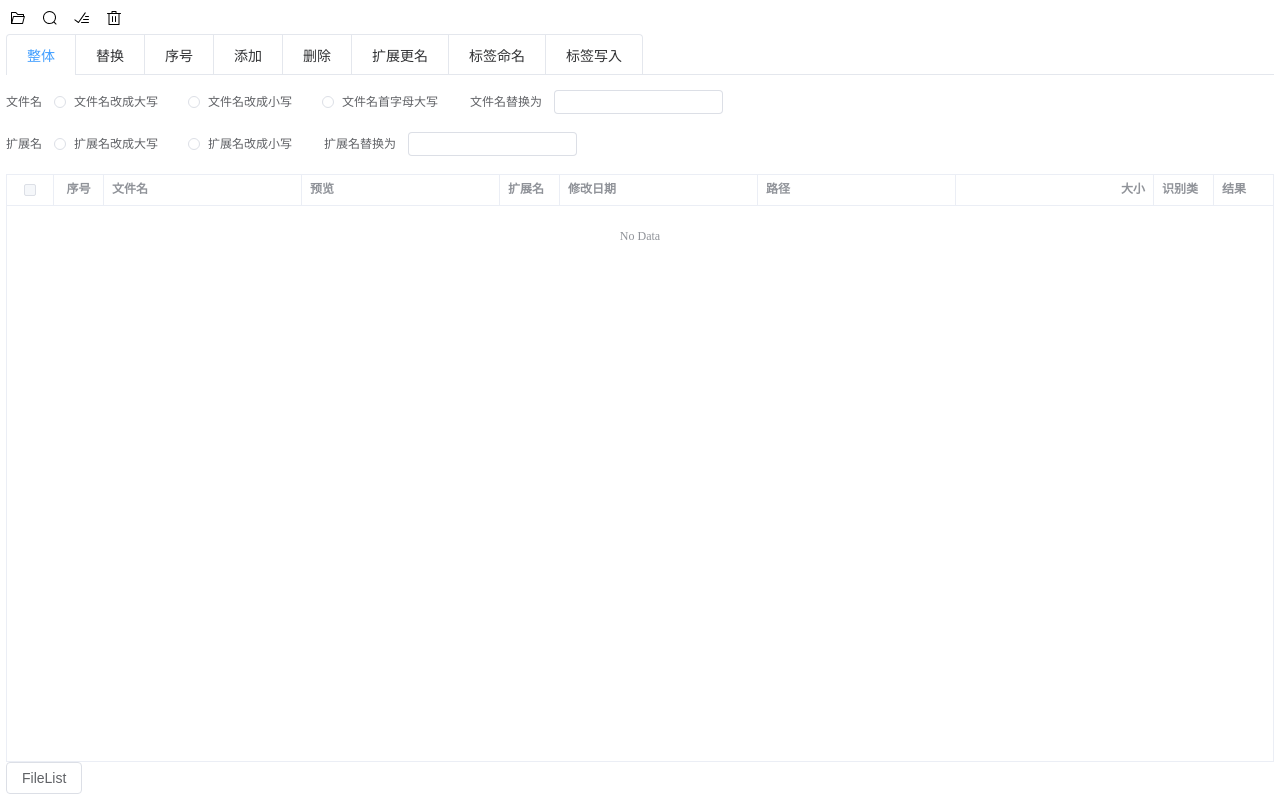
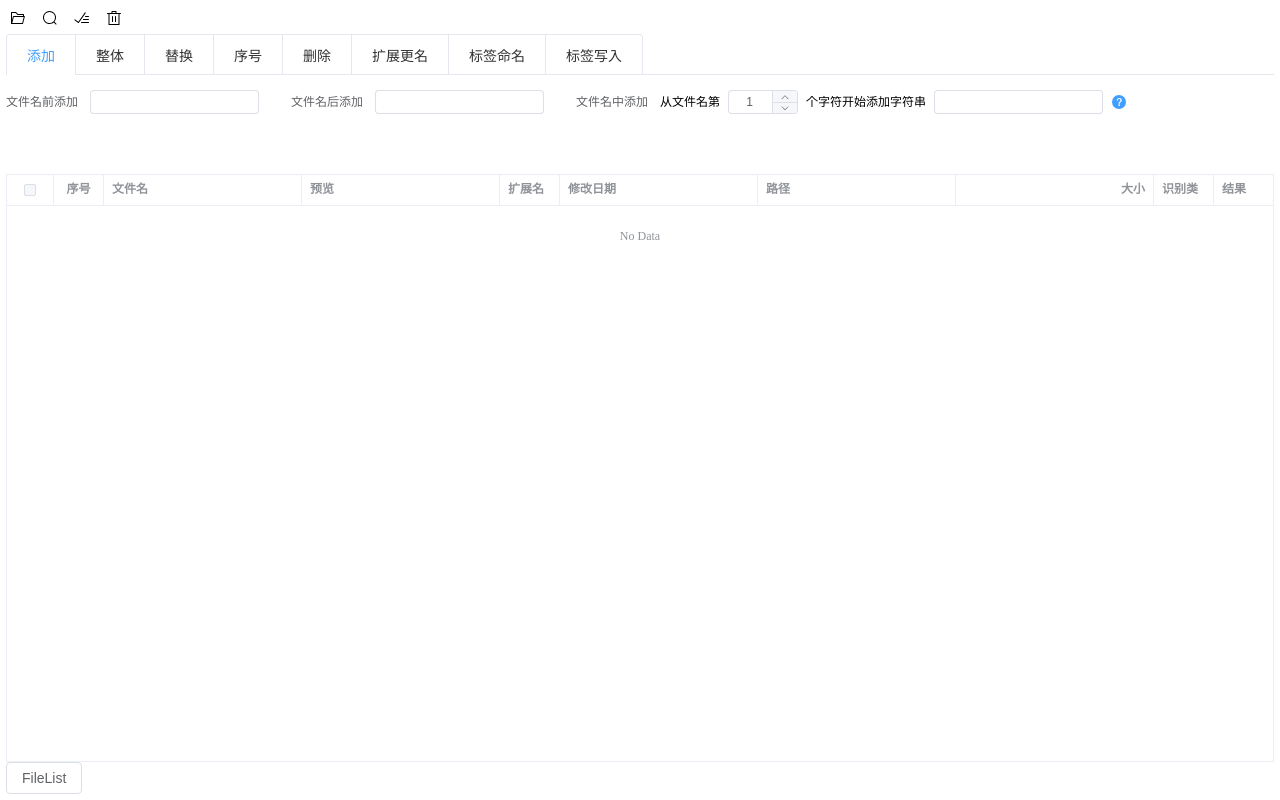
Before and after one commit to hedashuaii/easy-rename, a Vue app: page / in a window 1280 px wide. Built offline with nearby package versions, Linux system fonts and the light colour scheme.

Commit message:
feat: 完善“添加”面签的功能

```diff
--- /dev/null
+++ b/src/render/components/ActionBar/Append.vue
@@ -0,0 +1,95 @@
+<template>
+  <div :class="`${prefix}`">
+    <el-form :form="form" size="small" inline>
+      <el-form-item label="文件名前添加">
+        <el-input v-model="form.prepend" />
+      </el-form-item>
+      <el-form-item label="文件名后添加">
+        <el-input v-model="form.append" />
+      </el-form-item>
+      <el-form-item label="文件名中添加">
+        <el-space>
+          从文件名第
+          <el-input-number
+            v-model="form.insertIndex"
+            controls-position="right"
+            :min="-255"
+            :max="255"
+          />
+          个字符开始添加字符串
+          <el-input v-model="form.insert" />
+          <el-tooltip content="对于超出文件名长度的会进行取模运算后再添加">
+            <el-icon :size="16" color="#409eff"><QuestionFilled /></el-icon>
+          </el-tooltip>
+        </el-space>
+      </el-form-item>
+    </el-form>
+  </div>
+</template>
+
+<script lang="ts" setup>
+import { reactive, watch } from "vue";
+import useFileListStore from "@/render/store/useFileListStore";
+import {
+  ElForm,
+  ElIcon,
+  ElSpace,
+  ElInput,
+  ElTooltip,
+  ElFormItem,
+  ElInputNumber,
+} from "element-plus";
+
+const prefix = "easy-rename-action-bars-append";
+
+const form = reactive({
+  prepend: "",
+  append: "",
+  insert: "",
+  insertIndex: 1,
+});
+
+const filesListStore = useFileListStore();
+
+watch(
+  () => form,
+  () => {
+    const temp = filesListStore.filesList.map((item) => {
+      const previewExtension = item.extension;
+      // 去除文件扩展名
+      let previewName = item.name.substring(
+        0,
+        item.name.length - (item.extension?.length ?? 0)
+      );
+
+      // 对长度进行取模运算，防止插入的下标超出文件名长度
+      let insertIndexRight = form.insertIndex % previewName.length;
+
+      if (form.insertIndex < 0) {
+        // 插入下标小于零时，即倒数第几位开始插入
+        insertIndexRight = previewName.length + insertIndexRight;
+      } else {
+        insertIndexRight = form.insertIndex % previewName.length;
+      }
+
+      // 根据插入下标，切割文件名
+      const prefix = previewName.slice(0, insertIndexRight);
+      const suffix = previewName.slice(insertIndexRight);
+
+      // 拼装文件名
+      previewName = `${form.prepend}${prefix}${form.insert}${suffix}${form.append}`;
+
+      return {
+        ...item,
+        previewName,
+        previewExtension,
+      };
+    });
+
+    filesListStore.replace(temp);
+  },
+  { deep: true }
+);
+</script>
+
+<style scoped lang="scss"></style>
--- a/src/render/components/ActionBar/Replace.vue
+++ b/src/render/components/ActionBar/Replace.vue
@@ -31,17 +31,11 @@ const formValue = reactive({
 
 watch(
   () => formValue,
-  (newValue) => {
+  () => {
     const temp = filesListStore.filesList.map((item) => {
       let previewExtension = item.extension;
-      let previewName = item.name.substring(
-        0,
-        item.name.length - (item.extension?.length ?? 0)
-      );
-      previewName = previewName.replaceAll(
-        new RegExp(newValue.originText),
-        newValue.replaceText
-      );
+      let previewName = item.name.substring(0, item.name.length - (item.extension?.length ?? 0));
+      previewName = previewName.replace(new RegExp(formValue.originText, "g"), formValue.replaceText);
 
       return {
         ...item,
--- a/src/render/components/ActionBar/Serial.vue
+++ b/src/render/components/ActionBar/Serial.vue
@@ -31,6 +31,7 @@
           </el-popover>
         </el-space>
       </el-form-item>
+      <div></div>
       <el-form-item label="起始于">
         <el-input-number
           size="small"
@@ -138,14 +139,5 @@ watch(
       color: #409eff;
     }
   }
-
-  :deep(.el-input-number.is-controls-right .el-input__wrapper) {
-    padding-left: 10px;
-    padding-right: 37px;
-  }
-
-  :deep(.el-input-number--small) {
-    width: 70px;
-  }
 }
 </style>
--- a/src/render/components/ActionBar/index.vue
+++ b/src/render/components/ActionBar/index.vue
@@ -1,16 +1,10 @@
-<script setup lang="ts">
-  import Entirety from "./Entirety.vue";
-  import Replace from "./Replace.vue";
-  import Serial from "./Serial.vue";
-</script>
-
 <template>
   <div class="easy-rename-action-bars">
     <el-tabs type="card">
+      <el-tab-pane label="添加"><Append /></el-tab-pane>
       <el-tab-pane label="整体"><Entirety /></el-tab-pane>
       <el-tab-pane label="替换"><Replace /></el-tab-pane>
       <el-tab-pane label="序号"><Serial /></el-tab-pane>
-      <el-tab-pane label="添加">添加</el-tab-pane>
       <el-tab-pane label="删除">删除</el-tab-pane>
       <el-tab-pane label="扩展更名">扩展更名</el-tab-pane>
       <el-tab-pane label="标签命名">标签命名</el-tab-pane>
@@ -19,10 +13,26 @@
   </div>
 </template>
 
+<script setup lang="ts">
+  import Entirety from "./Entirety.vue";
+  import Replace from "./Replace.vue";
+  import Serial from "./Serial.vue";
+  import Append from "./Append.vue";
+</script>
+
 <style lang="scss" scoped>
 .easy-rename-action-bars {
   :deep(.el-tab-pane) {
     min-height: 84px;
   }
+
+  :deep(.el-input-number.is-controls-right .el-input__wrapper) {
+    padding-left: 10px;
+    padding-right: 37px;
+  }
+
+  :deep(.el-input-number--small) {
+    width: 70px;
+  }
 }
 </style>
```
